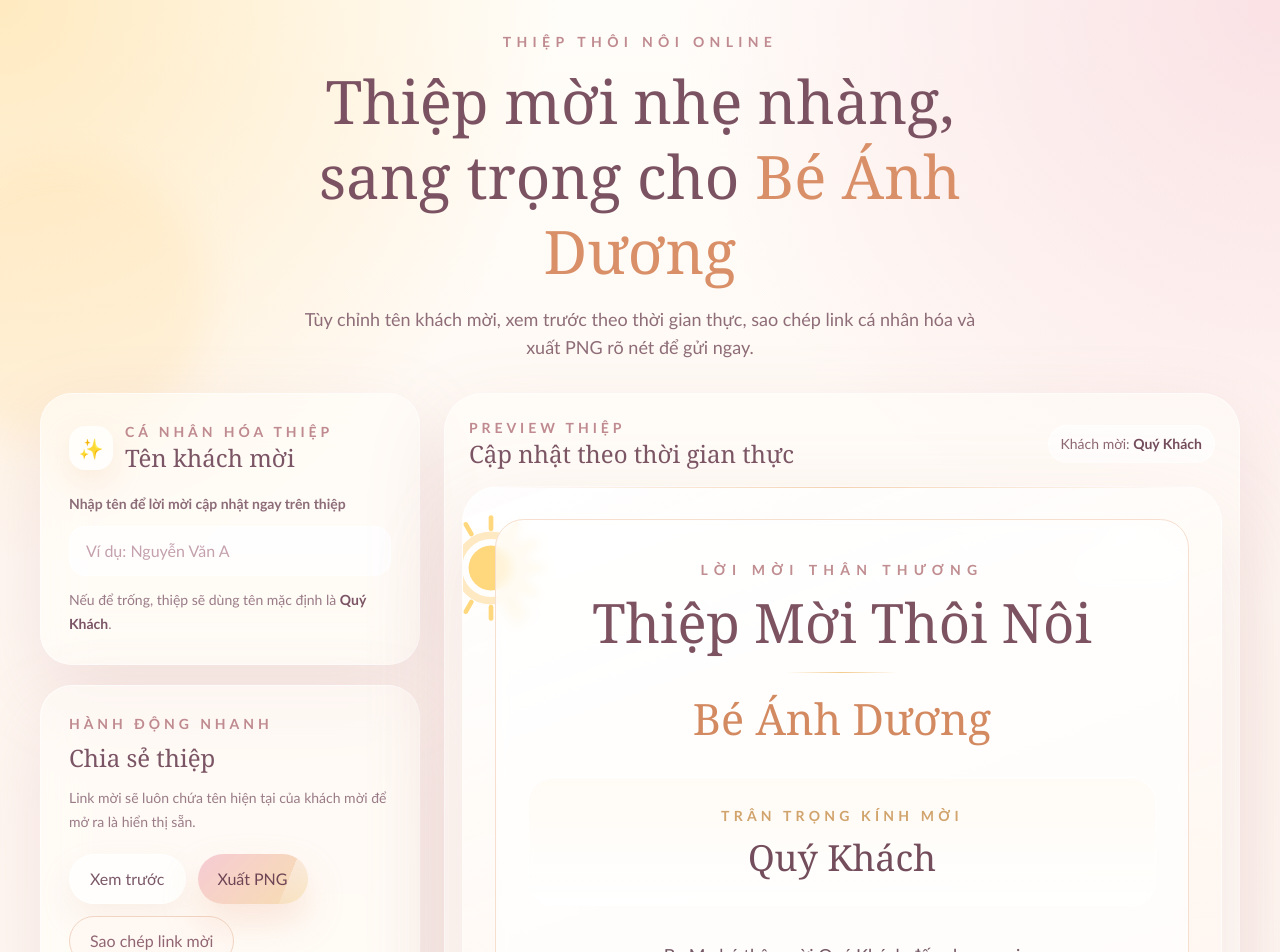
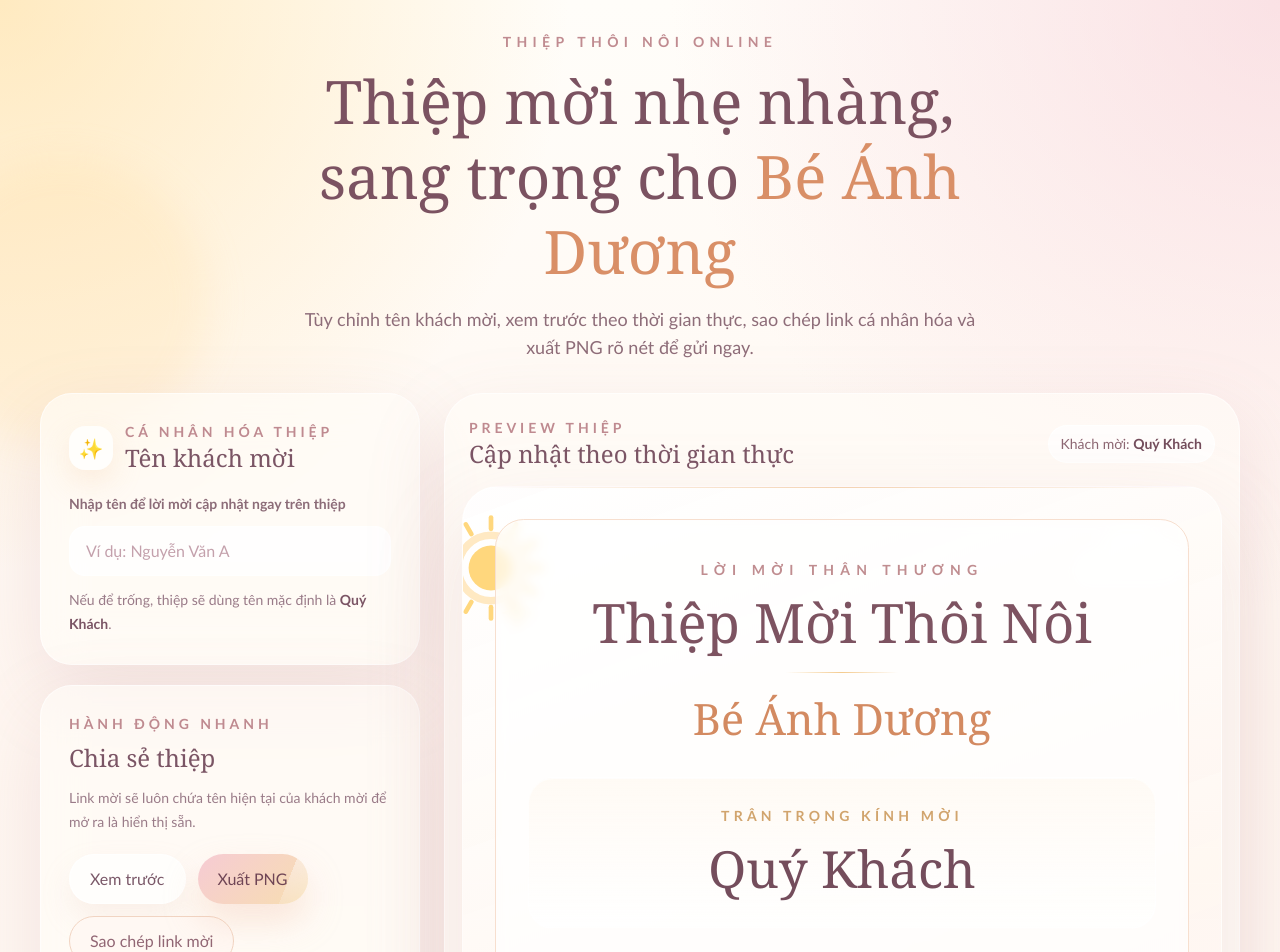
Before and after one commit to ThuKudo/Thiep-moi-tiec-thoi-noi, a Next.js app: page / in a window 1280 px wide. Shown: the top 952 px of the page. Built offline with nearby package versions, Linux system fonts and the light colour scheme.

Commit message:
Improve guest name layout

```diff
--- a/src/components/InvitationCard.tsx
+++ b/src/components/InvitationCard.tsx
@@ -114,7 +114,7 @@ export function InvitationCard({ config, guestName }: InvitationCardProps) {
           <p className="text-sm font-semibold uppercase tracking-[0.3em] text-[#d1a46d]">
             Trân trọng kính mời
           </p>
-          <p className="mt-3 font-heading text-3xl text-[#744d5c] sm:text-4xl">
+          <p className="mx-auto mt-3 max-w-[16ch] text-balance break-words font-heading text-[clamp(2.2rem,5vw,3.2rem)] leading-[1.2] text-[#744d5c] sm:max-w-[18ch]">
             {resolvedGuestName}
           </p>
         </div>
```
